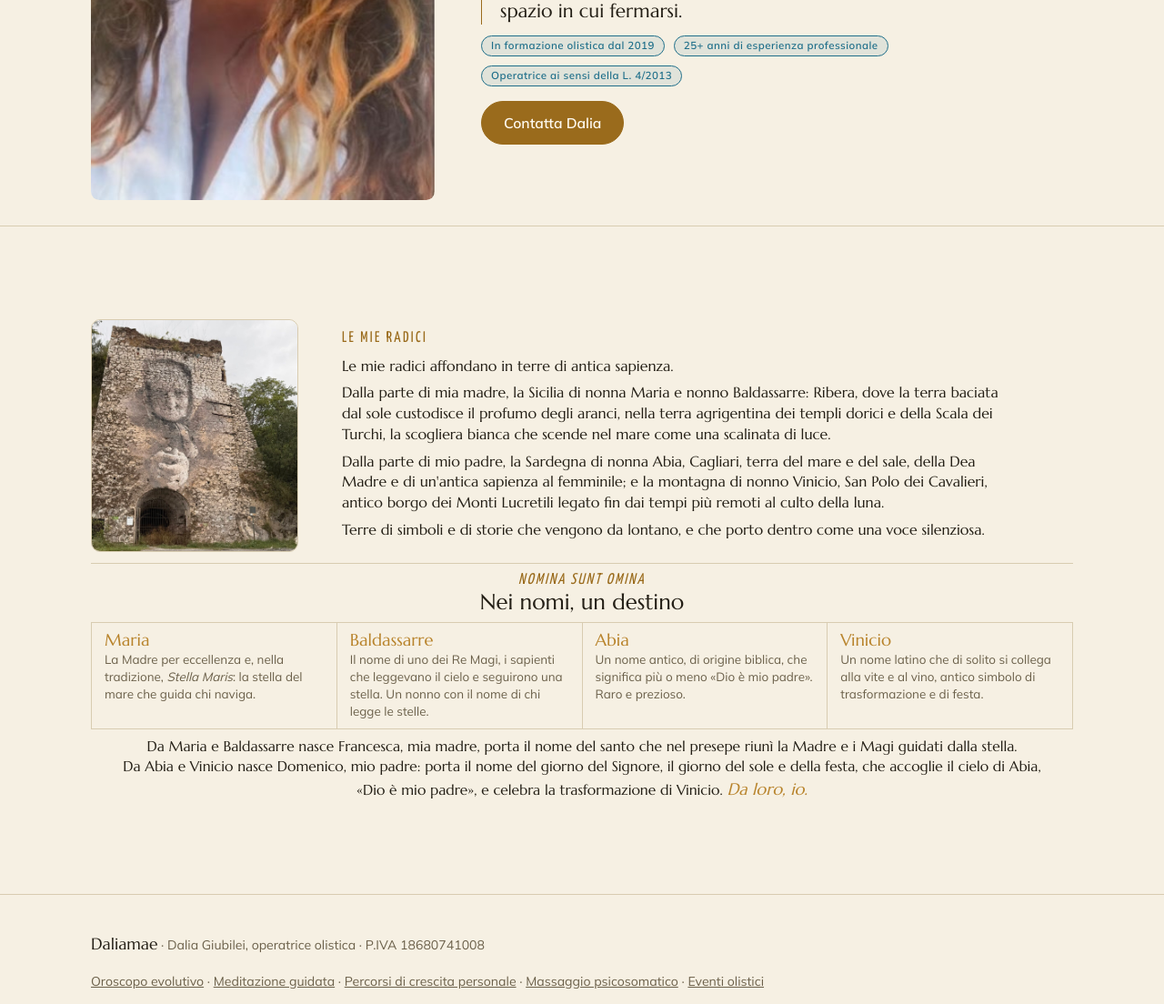
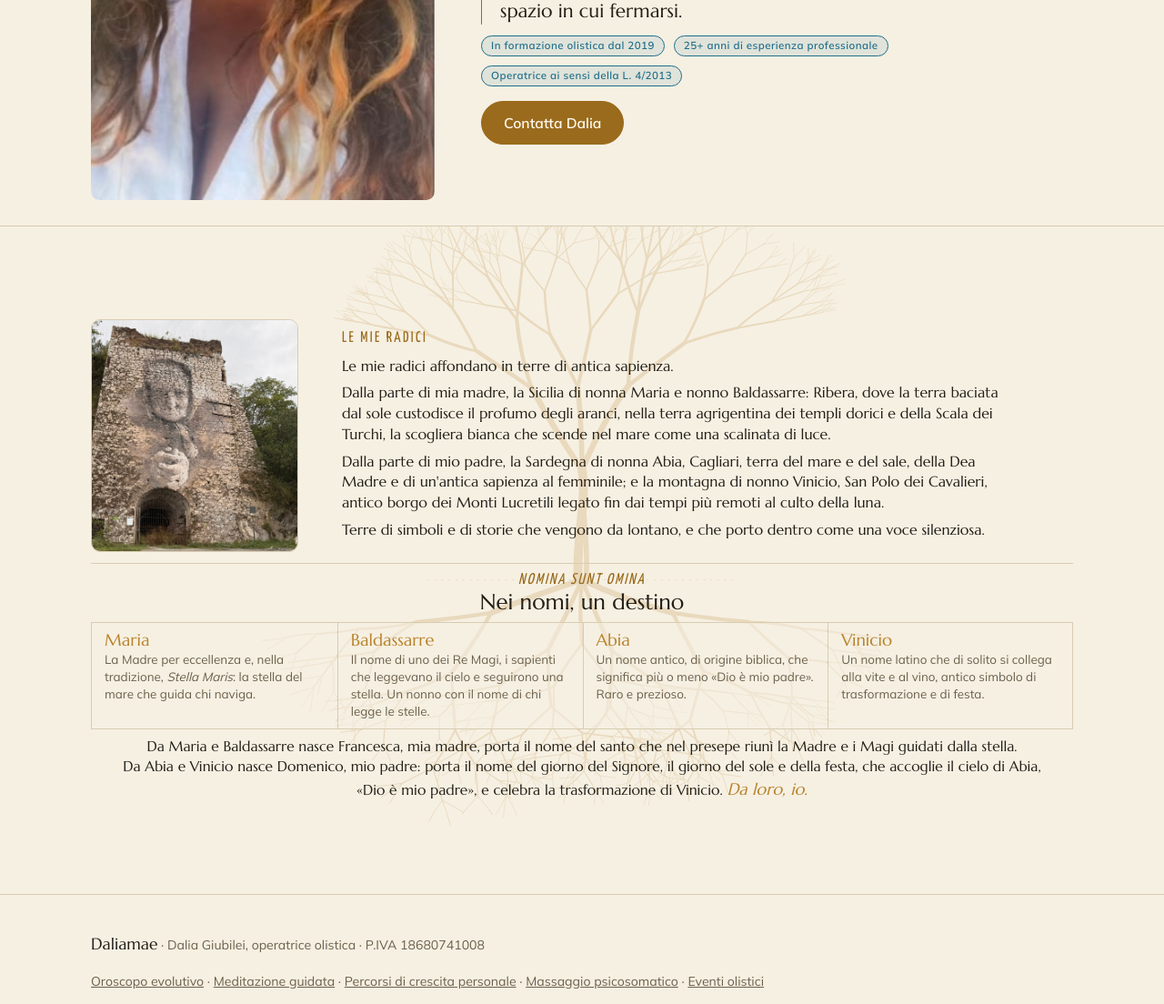
Before and after one commit to daliagiubilei-dot/mio-sito, a Flask app: page /chi-sono in a window 1280 px wide. Shown: the part 552-1656 px from the top of the page at 91% size. Run offline with Flask 3, Linux system fonts and the light colour scheme; data comes from the database, SQL or seed files in the repository.

Commit message:
Anteprima Chi sono: albero spoglio con rami e radici in filigrana dietro Le mie radici
Co-Authored-By: Claude Opus 5.5 <noreply@anthropic.com>
Claude-Session: https://claude.ai/code/session_01FDBtRT6D6wSxFjEGHStC1T

```diff
--- a/static/css/style.css
+++ b/static/css/style.css
@@ -693,3 +693,13 @@ section.block.teaser-sec{padding-top:0}
 .names-parents{text-align:justify;text-align-last:center;hyphens:auto;-webkit-hyphens:auto;color:var(--fg)}
 @media (min-width:961px){.names-parents{font-size:1.06rem;line-height:1.55}}
 @media (min-width:961px) and (max-height:820px){.names-parents{font-size:.98rem;line-height:1.45}}
+
+/* Chi sono: albero spoglio con rami e radici, in filigrana dietro "Le mie radici" (solo computer) */
+@media (min-width:961px){
+  section.block.roots-sec{position:relative;isolation:isolate}
+  section.block.roots-sec::before{content:"";position:absolute;inset:0;z-index:-1;pointer-events:none;
+    background:url("../img/albero-radici.svg") center 137%/78% 110% no-repeat;opacity:.2}
+  .roots-sec .names-list{background:none}
+  .roots-sec .names-list > div{background:color-mix(in srgb,var(--bg) 55%,transparent)}
+  .roots-sec .names-list > div + div{border-left:1px solid var(--line)}
+}
```
Also changed, not shown: static/img/albero-radici.svg (added).
